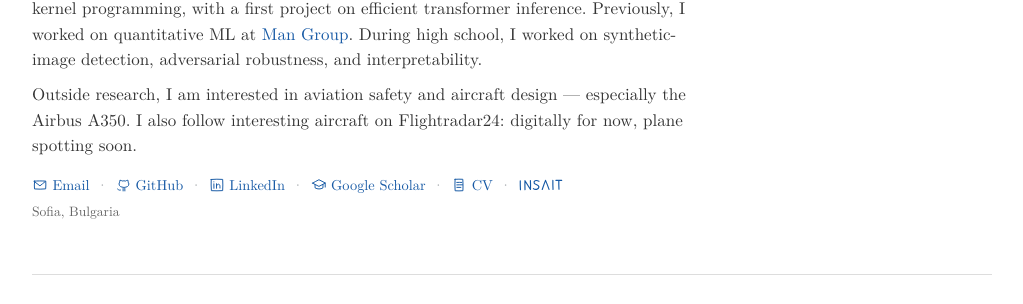
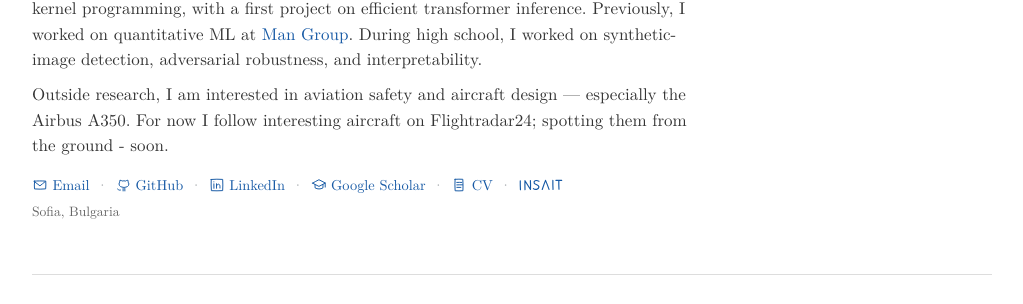
Before and after one commit to delyan-boychev/delyan-boychev.github.io, a Jekyll site: the page built from index.html, in a window 1280 px wide and 900 px high. Shown: the part 348-652 px from the top of the window, without its empty margins (128-1151 px from the left). Built offline with Jekyll 4.4.1, drawn with Linux system fonts in a browser that asks for light colours.

Commit message:
Fixed profile

```diff
--- a/_data/profile.yml
+++ b/_data/profile.yml
@@ -30,5 +30,5 @@ about_me:
     interpretability.
   - >-
     Outside research, I am interested in aviation safety and aircraft design —
-    especially the Airbus A350. I also follow interesting aircraft on
-    Flightradar24: digitally for now, plane spotting soon.
+    especially the Airbus A350. For now I follow interesting aircraft on
+    Flightradar24; spotting them from the ground - soon.
```
